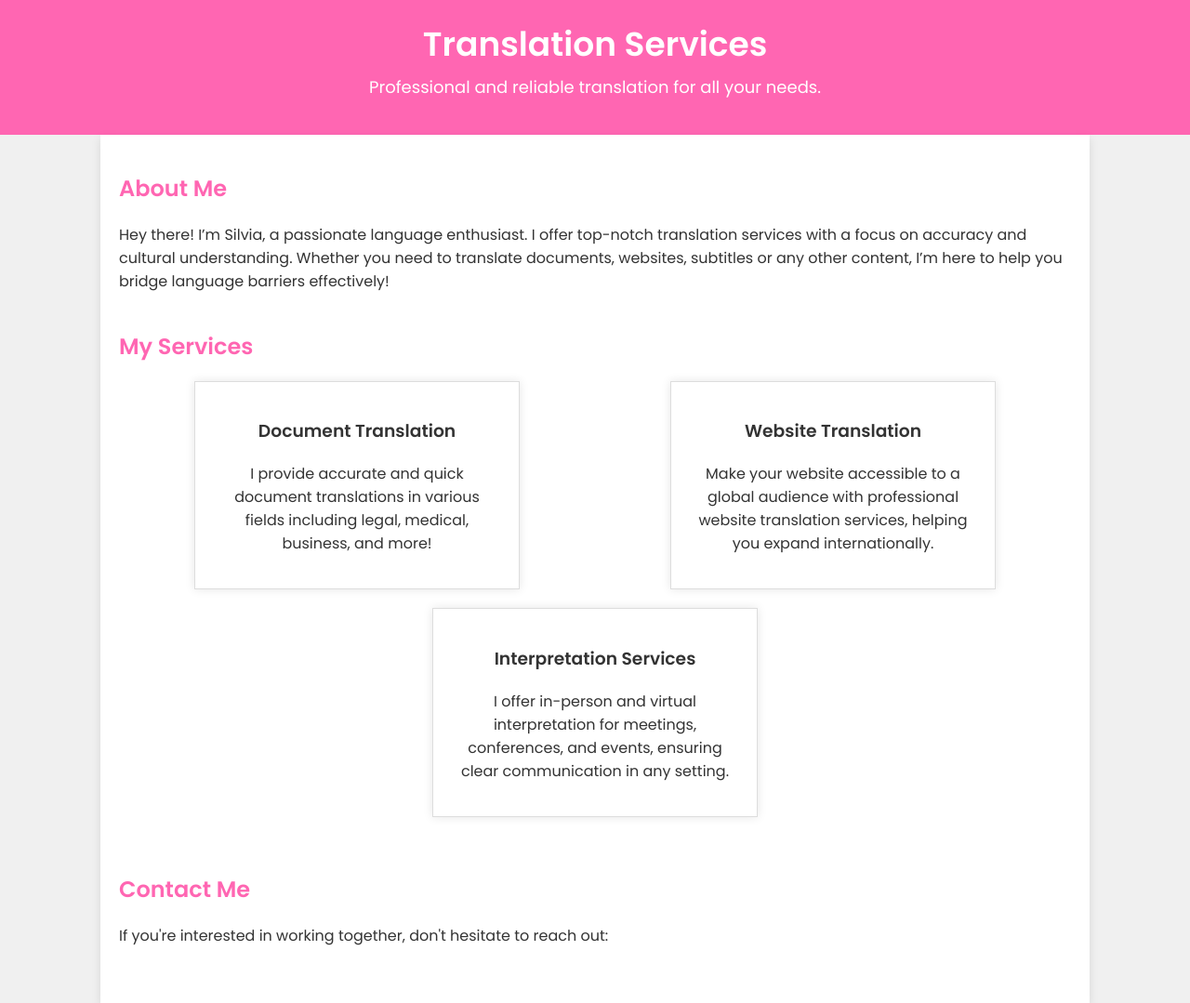
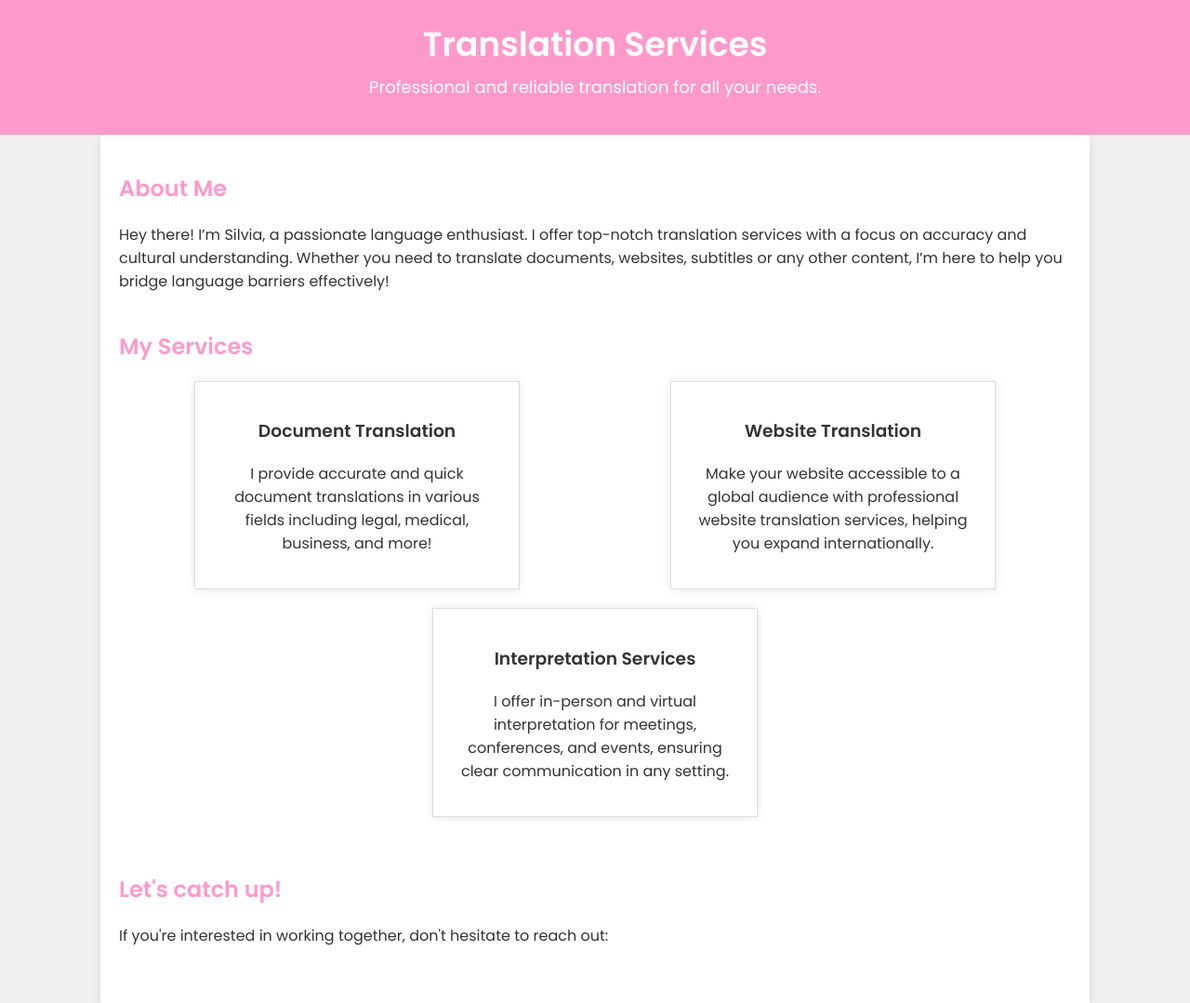
Before and after one commit to silvia942/Translation-and-language-services, a plain HTML site: page index.html in a window 1280 px wide. Shown: the whole page at 93% size. Drawn offline with Linux system fonts and the light colour scheme.

Commit message:
Update index.html

```diff
--- a/index.html
+++ b/index.html
@@ -15,7 +15,7 @@
             color: #333;
         }
         header {
-            background-color: #ff66b2; /* Pink */
+            background-color: #ff99cc; /* Pink */
             color: white;
             padding: 20px 0;
             text-align: center;
@@ -58,7 +58,7 @@
             box-shadow: 0 10px 20px rgba(0, 0, 0, 0.1);
         }
         footer {
-            background-color: #ff66b2; /* Pink */
+            background-color: #ff99cc; /* Pink */
             color: white;
             text-align: center;
             padding: 10px;
@@ -67,7 +67,7 @@
             margin: 0;
         }
         h2 {
-            color: #ff66b2; /* Pink */
+            color: #ff99cc; /* Pink */
         }
         @media (max-width: 768px) {
             .service {
@@ -116,5 +116,5 @@
 
     <!-- Contact Section -->
     <section id="contact">
-        <h2>Contact Me</h2>
+        <h2>Let's catch up!</h2>
         <p>If you're interested in working together, don't hesitate to reach out:</p
```
